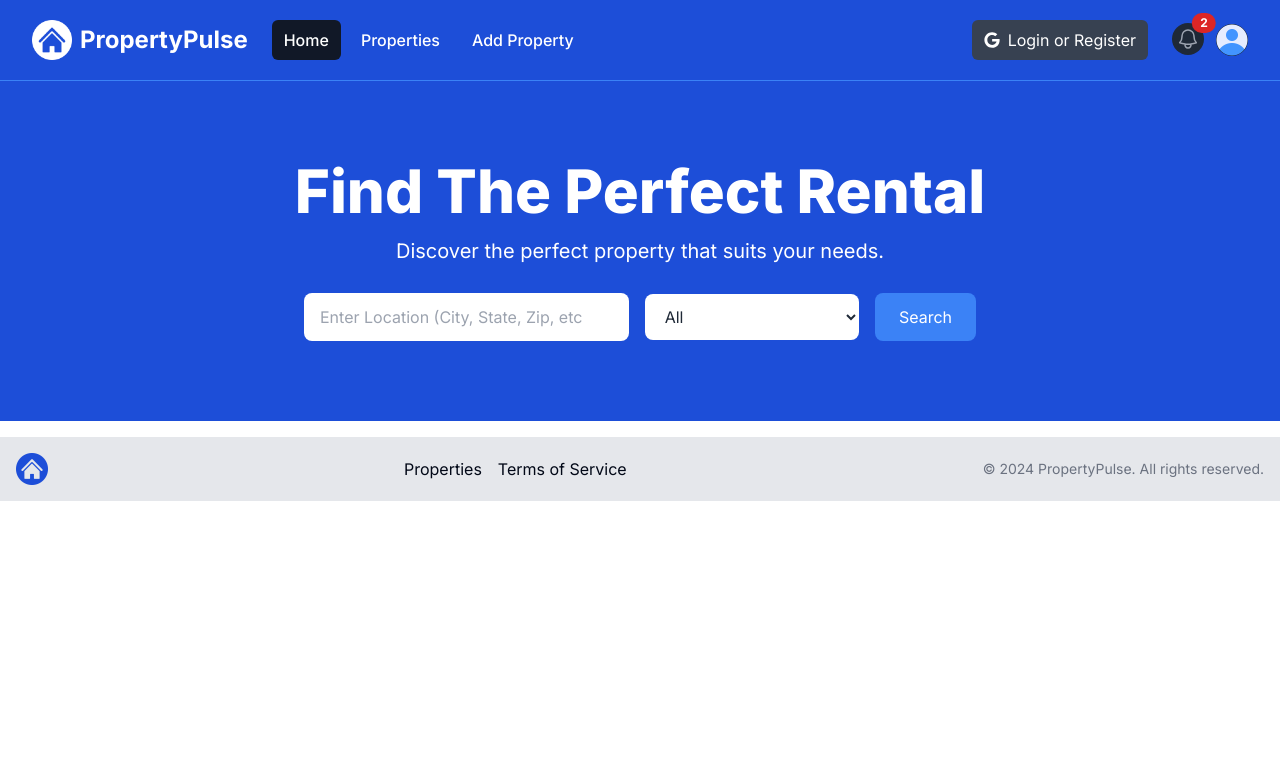
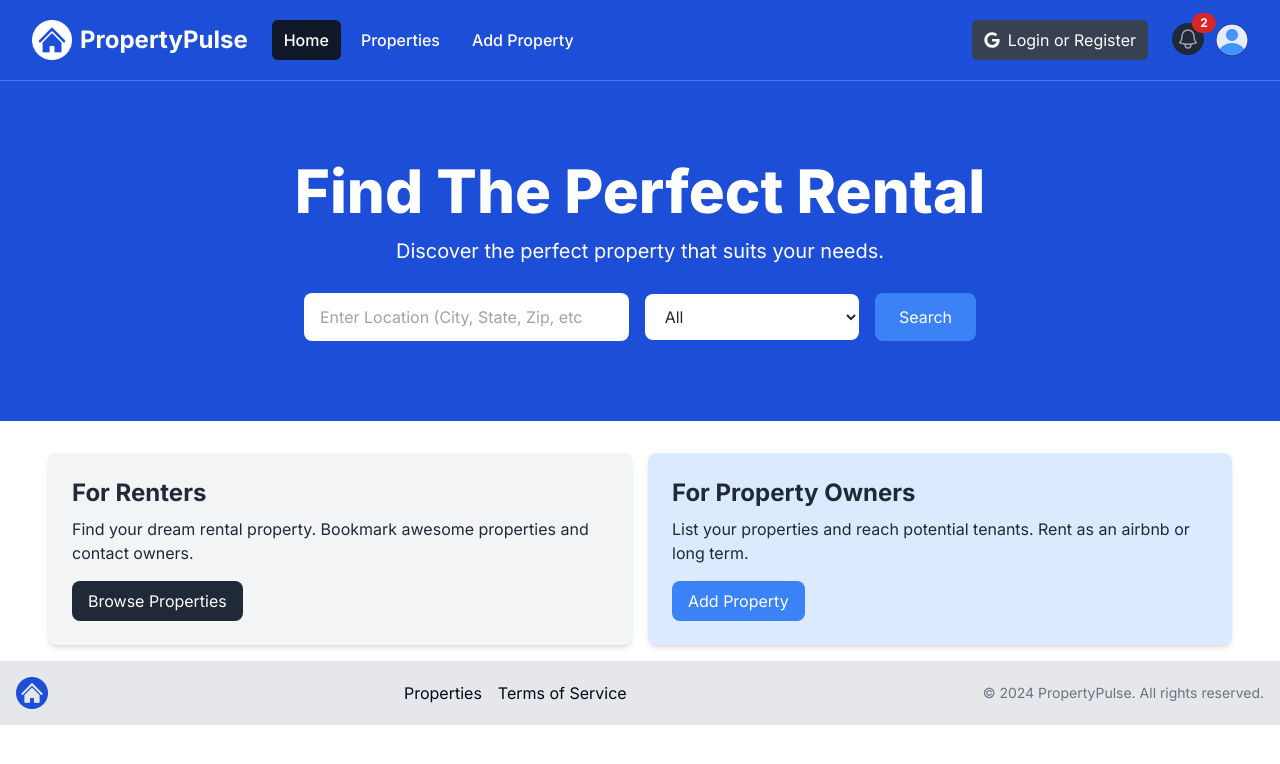
Before and after one commit to manishkumarguptadev/property-rental, a Next.js app: page / in a window 1280 px wide. Shown: the top 764 px of the page. Built offline with nearby package versions, Linux system fonts and the light colour scheme.

Commit message:
infoboxes

```diff
--- a/app/page.tsx
+++ b/app/page.tsx
@@ -1,10 +1,12 @@
 import Hero from "@/components/Hero";
+import InfoBoxes from "@/components/InfoBoxes";
 import { Button } from "@/components/ui/button";
 
 export default function Home() {
   return (
     <div>
       <Hero />
+      <InfoBoxes />
     </div>
   );
 }
--- /dev/null
+++ b/components/InfoBox.tsx
@@ -0,0 +1,26 @@
+import Link from "next/link";
+import { ReactNode } from "react";
+
+interface Props {
+  backgroundColor: string;
+  heading: string;
+  buttonInfo: { text: string; link: string; backgroundColor: string };
+  children: ReactNode;
+}
+
+function InfoBox({ backgroundColor, heading, buttonInfo, children }: Props) {
+  return (
+    <div className={`${backgroundColor} rounded-lg bg-blue-100  p-6 shadow-md`}>
+      <h2 className="text-2xl font-bold text-gray-800">{heading}</h2>
+      <p className="mb-4 mt-2 text-gray-800">{children}</p>
+      <Link
+        href={buttonInfo.link}
+        className={`${buttonInfo.backgroundColor} inline-block rounded-lg  px-4 py-2 text-white `}
+      >
+        {buttonInfo.text}
+      </Link>
+    </div>
+  );
+}
+
+export default InfoBox;
--- /dev/null
+++ b/components/InfoBoxes.tsx
@@ -0,0 +1,38 @@
+import InfoBox from "./InfoBox";
+
+function InfoBoxes() {
+  return (
+    <section>
+      <div className="container-xl m-auto lg:container">
+        <div className="grid grid-cols-1 gap-4 rounded-lg p-4 md:grid-cols-2">
+          <InfoBox
+            backgroundColor="bg-gray-100"
+            heading="For Renters"
+            buttonInfo={{
+              text: "Browse Properties",
+              link: "/properties",
+              backgroundColor: "bg-gray-800",
+            }}
+          >
+            Find your dream rental property. Bookmark awesome properties and
+            contact owners.
+          </InfoBox>
+          <InfoBox
+            backgroundColor="bg-blue-100"
+            heading="For Property Owners"
+            buttonInfo={{
+              text: "Add Property",
+              link: "/properties/add",
+              backgroundColor: "bg-blue-500",
+            }}
+          >
+            List your properties and reach potential tenants. Rent as an airbnb
+            or long term.
+          </InfoBox>
+        </div>
+      </div>
+    </section>
+  );
+}
+
+export default InfoBoxes;
```
